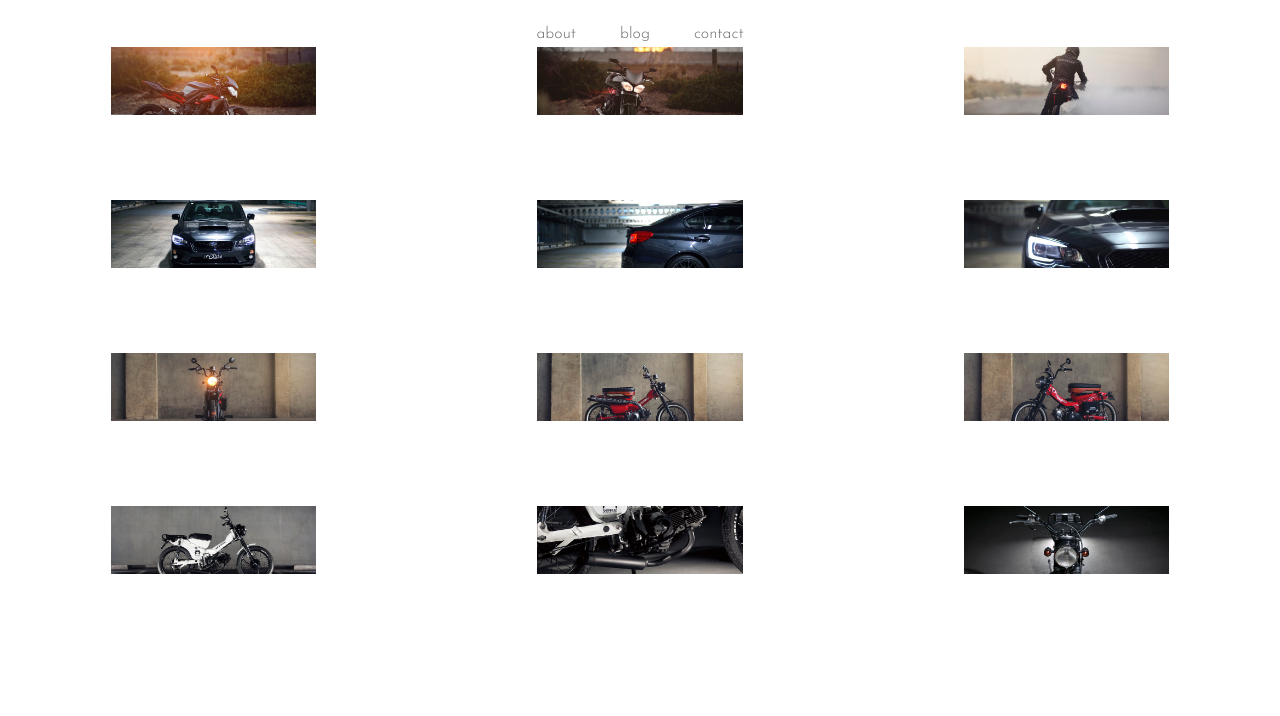
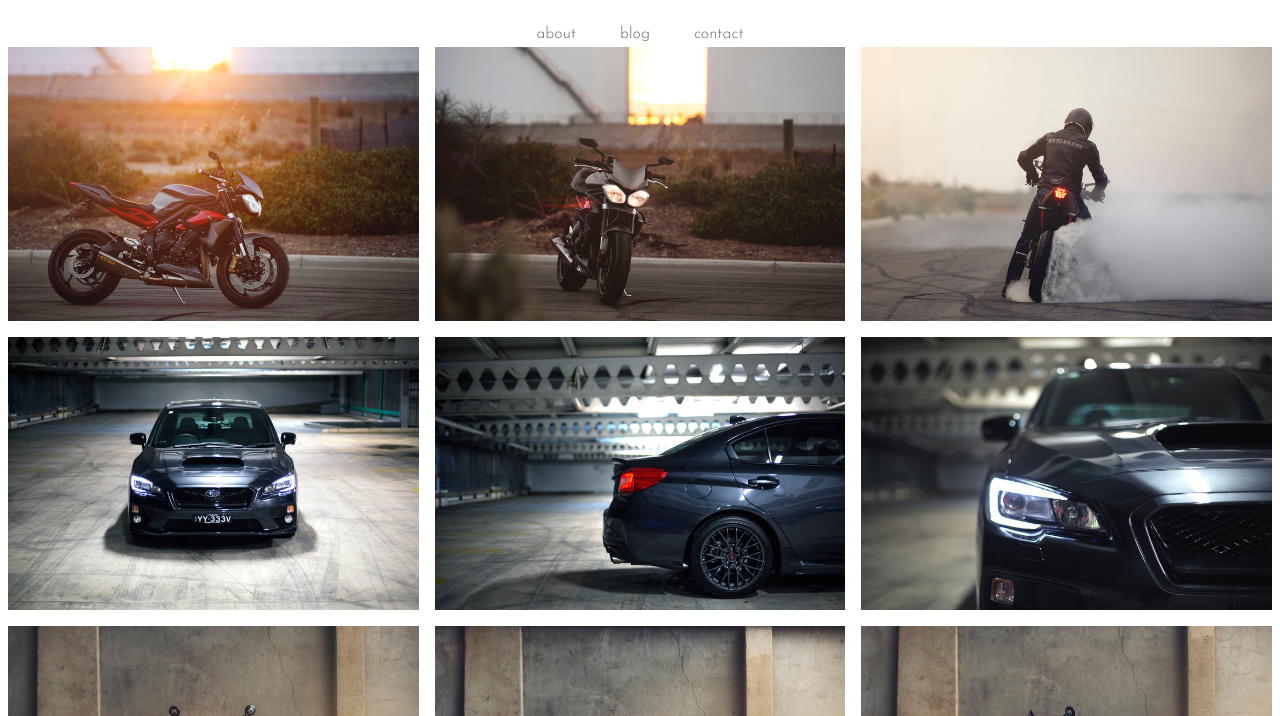
Before and after one commit to atkins-h/atkins-h.github.io, a plain HTML site: page index.html in a window 1280 px wide. Shown: the part 84-800 px from the top of the page. Drawn offline with Linux system fonts and the light colour scheme.

Commit message:
Update stylesheet.css

```diff
--- a/stylesheet.css
+++ b/stylesheet.css
@@ -1,3 +1,4 @@
+
 /* Style the top navigation bar */
 .navbar {
   overflow: hidden; /* Hide overflow */
@@ -31,27 +32,26 @@
   display: grid;
   grid-gap: 1rem;
   text-align: center
+
 }
-.gallery-img {
-    width: 100%;
-    height: 100%;
-    object-fit: cover;
+
+    .gallery-img {
+    max-width: 100%
 }
 
 @media (min-width: 600px) {
   .gallery { grid-template-columns: repeat(2, 1fr); }
-  .gallery-img {
-    width: 25%;
-    height: 25%;
-    object-fit: cover;
+    .gallery-img {
+    max-width: 100%
 }
+
+
 }
 
 @media (min-width: 900px) {
   .gallery { grid-template-columns: repeat(3, 1fr); }
     .gallery-img {
-    width: 50%;
-    height: 50%;
-    object-fit: cover;
+    max-width: 100%
 }
+
 }
```
